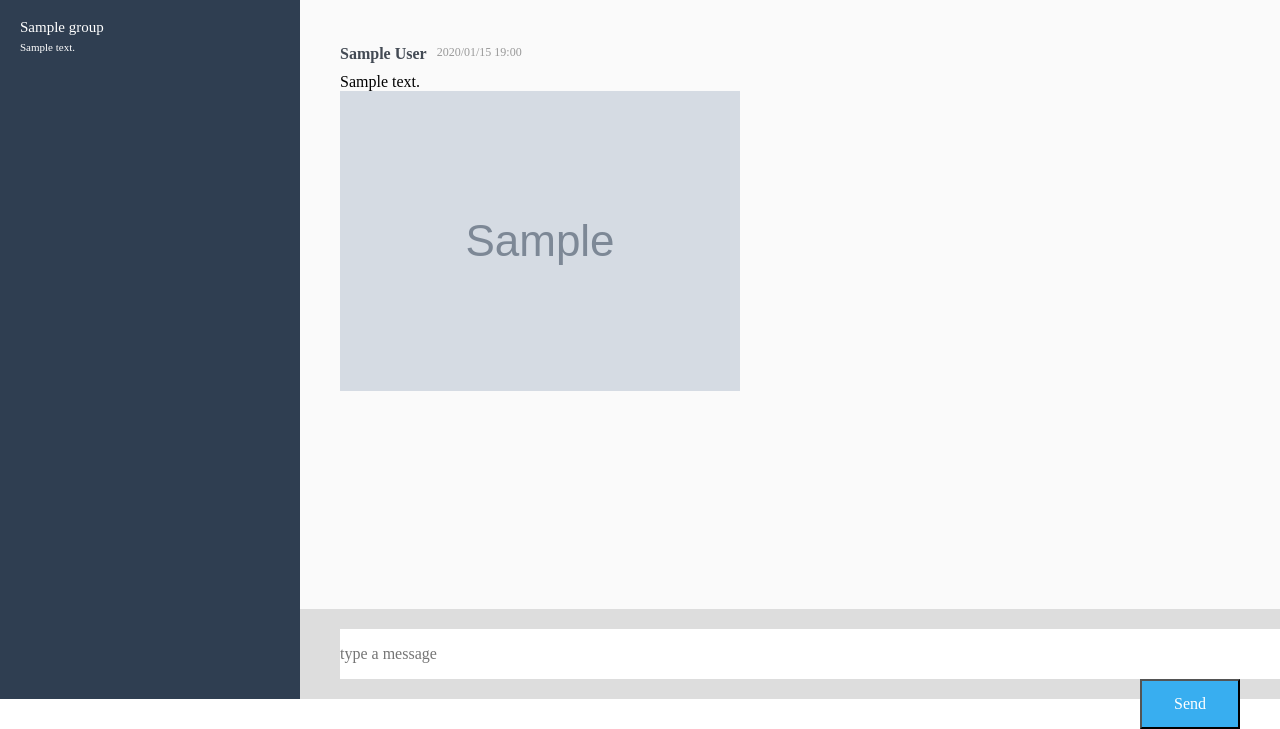
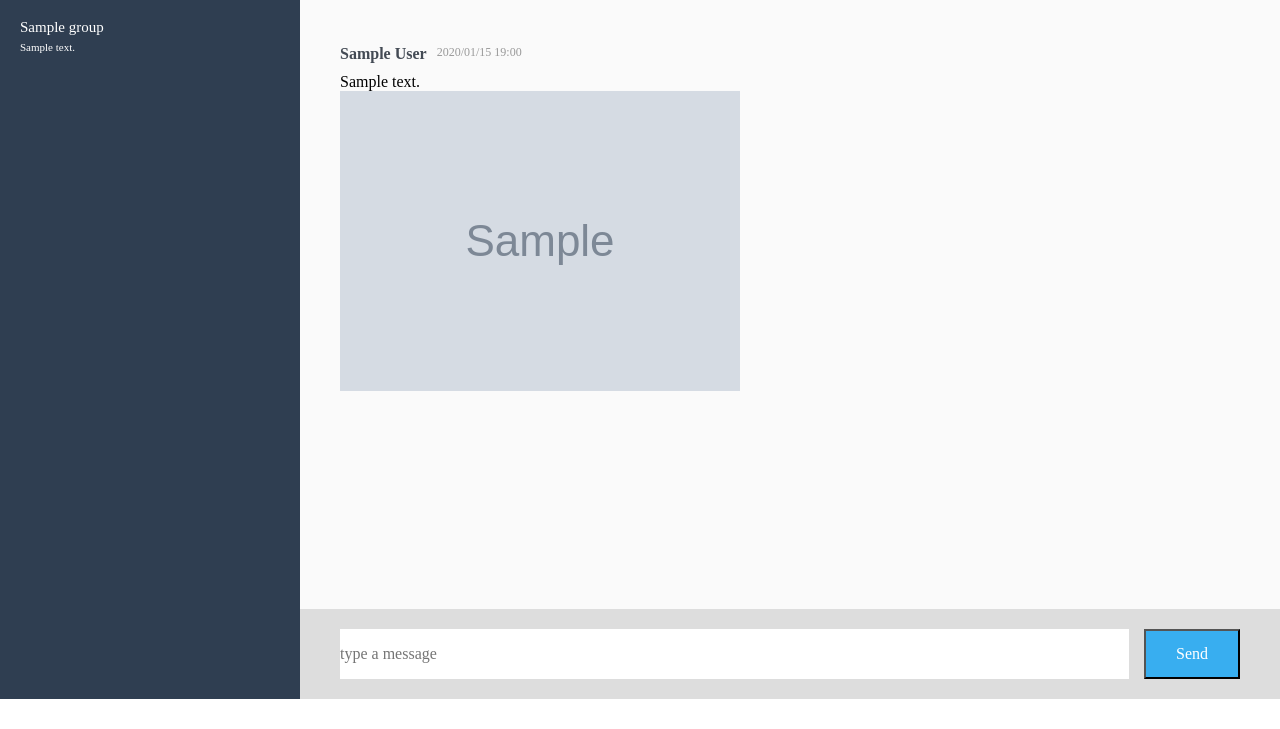
Before and after one commit to shikou0918/chat-space, a Rails app: page /groups/1/messages in a window 1280 px wide. Shown: the part 101-830 px from the top of the page. After the commit the page ends 800 px from the top, so only its background shows below. Run offline with Rails 7, Linux system fonts and the light colour scheme; a user stored in the database is signed in; tables that the repository leaves empty hold one stand-in row (values such as "Sample post"); grey boxes marked "Sample" are stand-in pictures; style sheets or scripts are compiled from the project's sources; some libraries are stand-ins or nearby versions.

Commit message:
formの修正

```diff
--- a/app/assets/stylesheets/_form.scss
+++ b/app/assets/stylesheets/_form.scss
@@ -4,8 +4,8 @@
     background-color: #ddd;
 
   .input-box {
-    position: relative;
     width: 100%;
+    display: flex;
   }
 
     .message_content {
@@ -19,16 +19,18 @@
     }
 
     .fa {
+      font-size: 1.3rem;
       margin-left: -30px;
+      margin-top: 15px;
       cursor: pointer;
     }
   .submit-btn {
     width: 100px;
     height: 50px;
     padding: 0 30px;
+    margin-left: 15px;
     background-color: #38aef0;
     color: white;
     cursor: pointer;
-    float: right;
     }
- }
+}
--- a/app/views/messages/_main_chat.html.haml
+++ b/app/views/messages/_main_chat.html.haml
@@ -17,10 +17,10 @@
       = render @messages
 
     .form
-      .input-box
       = form_for [@group, @message] do |f|
-        = f.text_field :content, class: 'message_content', placeholder: 'type a message'
-        = f.label :image do
-          = f.file_field :image, class: 'image'
-          %i.fa.fa-image
-        = f.submit 'Send', class: 'submit-btn'
+        .input-box
+          = f.text_field :content, class: 'message_content', placeholder: 'type a message'
+          = f.label :image do
+            = f.file_field :image, class: 'image'
+            %i.fa.fa-image
+          = f.submit 'Send', class: 'submit-btn'
```
